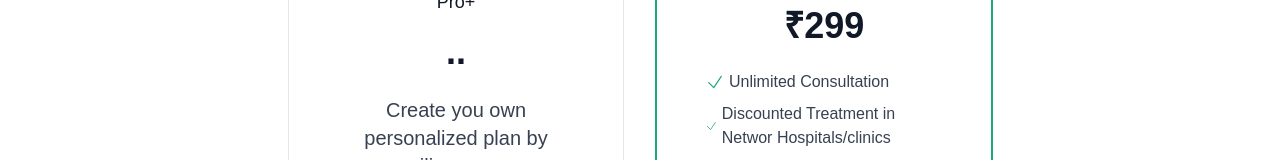
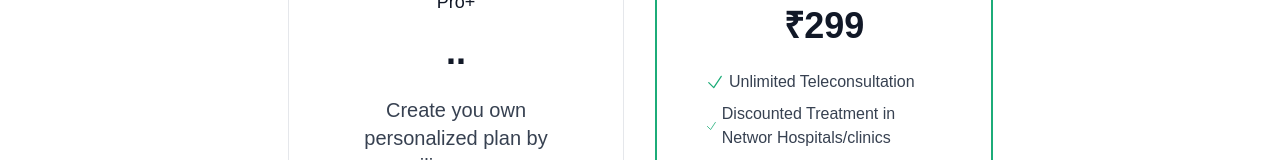
Before and after one commit to krishnagithub03/mgood, a Next.js app: page / in a window 1280 px wide. Shown: the part 777-937 px from the top of the page. Built offline with nearby package versions, Linux system fonts and the light colour scheme; no server answers.

Commit message:
minor fix to plans component

```diff
--- a/app/_components/Plans.jsx
+++ b/app/_components/Plans.jsx
@@ -38,7 +38,7 @@ const Plans = () => {
                 />
               </svg>
 
-              <span className="text-gray-700"> Unlimited Consultation</span>
+              <span className="text-gray-700"> Unlimited Teleconsultation</span>
             </li>
 
             <li className="flex items-center gap-1">
```
